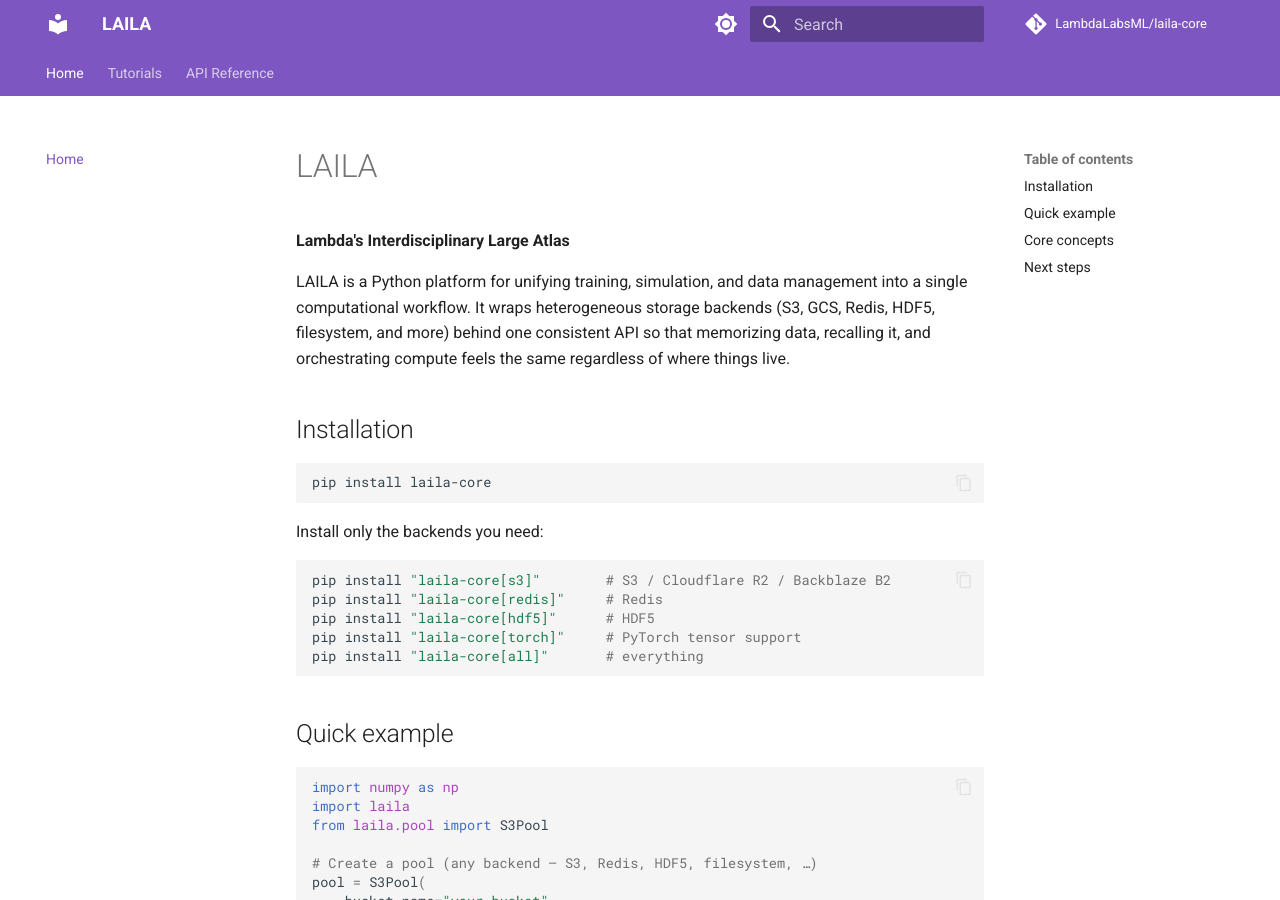
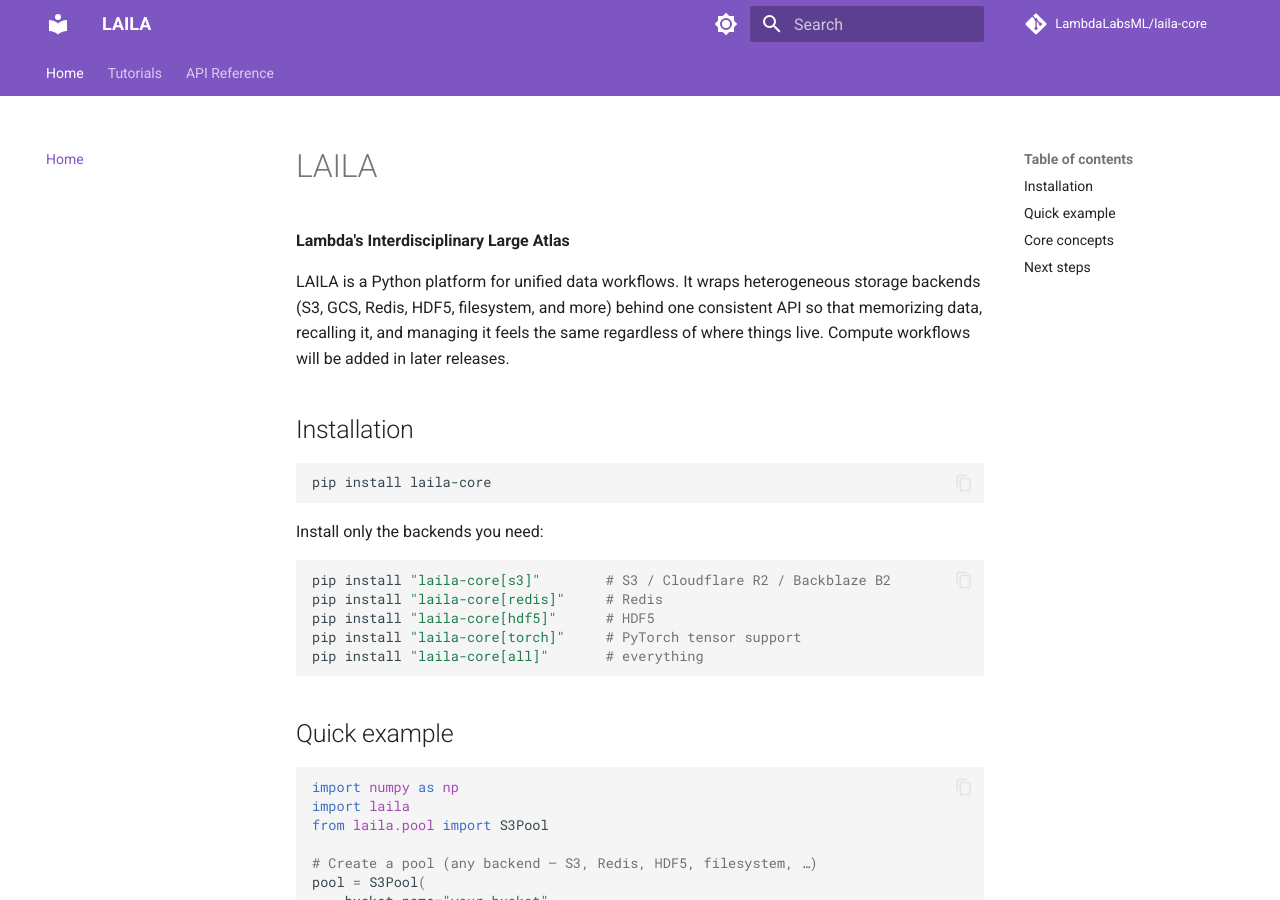
Before and after one commit to LambdaLabsML/laila-core, an MkDocs documentation site: the page built from docs/index.md, in a window 1280 px wide and 900 px high. Built offline with MkDocs 1.6.1 and Material for MkDocs 9.7.7, drawn with Linux system fonts in a browser that asks for light colours; comment, search, counter and statistics services are not loaded.

Commit message:
Documentation updates

```diff
--- a/docs/index.md
+++ b/docs/index.md
@@ -2,7 +2,7 @@
 
 **Lambda's Interdisciplinary Large Atlas**
 
-LAILA is a Python platform for unifying training, simulation, and data management into a single computational workflow. It wraps heterogeneous storage backends (S3, GCS, Redis, HDF5, filesystem, and more) behind one consistent API so that memorizing data, recalling it, and orchestrating compute feels the same regardless of where things live.
+LAILA is a Python platform for unified data workflows. It wraps heterogeneous storage backends (S3, GCS, Redis, HDF5, filesystem, and more) behind one consistent API so that memorizing data, recalling it, and managing it feels the same regardless of where things live. Compute workflows will be added in later releases.
 
 ## Installation
 
```
